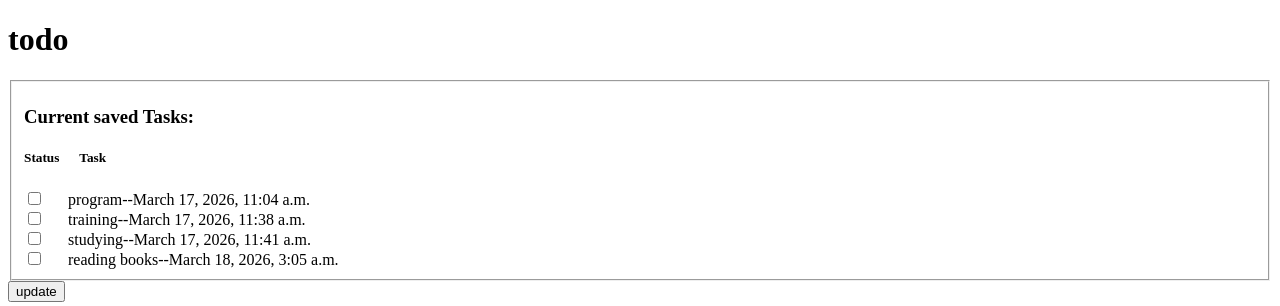
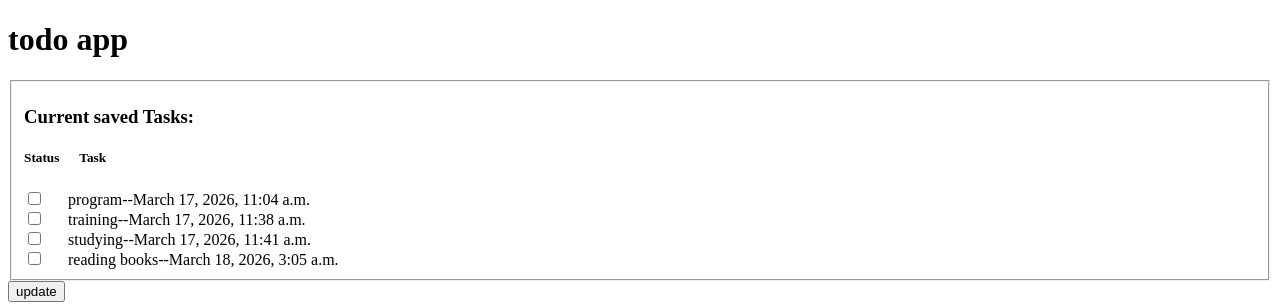
Before and after one commit to Cf0cus/todo-app, a Django app: page /todo/view/ in a window 1280 px wide. Shown: the top 306 px of the page. Run offline with Django 5.2, Linux system fonts and the light colour scheme; data comes from the database, SQL or seed files in the repository; both versions use the stored data as it was after the commit.

Commit message:
small html display change

```diff
--- a/todolist/templates/todolist/edit_page.html
+++ b/todolist/templates/todolist/edit_page.html
@@ -1,9 +1,11 @@
 <!DOCTYPE html>
+
+<h2>choose task to edit</h2>
 
 {% for task in task_list %}
     <a href="{% url 'todolist:taskedit' task.id %}">{{task.task_desc}}</a>
     <br>
-{% endfor%}
+{% endfor %}
 <br><br><br>
 <a href="{% url 'todolist:todoview' %}">
     <button>go back to view page</button>
--- a/todolist/templates/todolist/todoview.html
+++ b/todolist/templates/todolist/todoview.html
@@ -1,5 +1,5 @@
 <!DOCTYPE html>
-<h1>todo</h1>
+<h1>todo app</h1>
 
 <form action="{% url 'todolist:todoupdate' %}" method="post">
     {% csrf_token %}
@@ -29,7 +29,6 @@
 </a>
 <br>
 
-
 <label for="back">do you want to edit a task?</label><br>
 <a href="{% url 'todolist:edit' %}" id="edit">
     <button>click here</button>
```
Also changed, not shown: db.sqlite3.
